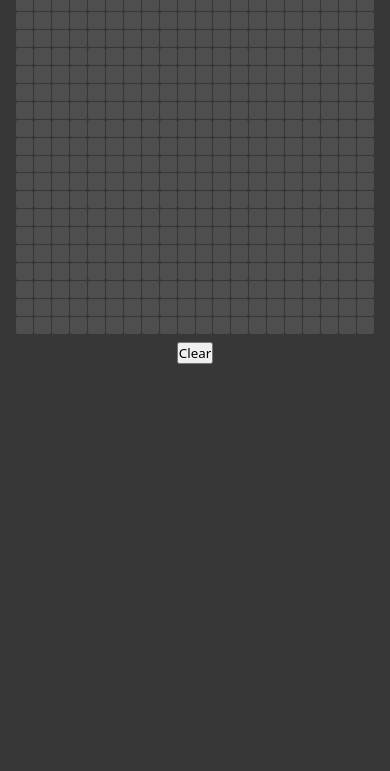
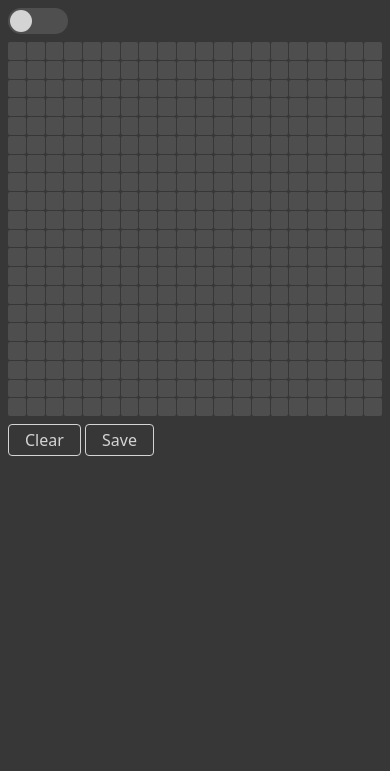
Before and after one commit to uditme/neural-digit-visualizer, a plain HTML site: page index.html in a window 390 px wide. Shown: the part 73-844 px from the top of the page. Drawn offline with Linux system fonts and the light colour scheme.

Commit message:
Add data collection basic structure

```diff
--- a/index.html
+++ b/index.html
@@ -9,9 +9,31 @@
 	</head>
 	<body>
 		<section class="main-section">
-			<h1>Neural Digit Visualizer</h1>
+			<h1 class="header-title">Neural Digit Visualizer</h1>
+			<div class="control-header">
+				<div class="control-data-collection">
+					<label
+						for="toggle-data-collection-mode"
+						class="toggle-data-collection-container"
+						id="toggle-data-collection-container"
+						title="Toggle data collection mode"
+					>
+						<input type="checkbox" id="toggle-data-collection-mode" hidden />
+					</label>
+					<input
+						type="number"
+						min="0"
+						max="9"
+						maxlength="1"
+						placeholder="The number to predict:"
+					/>
+				</div>
+			</div>
 			<div class="image-grid-container"></div>
-			<button class="clear-grid" id="clear-grid">Clear</button>
+			<div class="footer-buttons">
+				<button class="button clear-grid" id="clear-grid">Clear</button>
+				<button class="button save-example" id="save-example">Save</button>
+			</div>
 		</section>
 	</body>
 </html>
--- a/style.css
+++ b/style.css
@@ -5,6 +5,7 @@
     --color_grd: rgba(212, 212, 212, 0.40);
     --color_trs: rgba(212, 212, 212, 0.15);
     --red_color: #FF000F;
+    --brand_color: rgb(20, 137, 78);
 }
 
 * {
@@ -27,8 +28,80 @@ body {
     justify-content: center;
     gap: .5rem;
 
+    .header-title {
+        text-align: center;
+        margin-block: 1rem;
+    }
+
+    .control-header {
+        width: 100%;
+        max-width: 500px;
+
+        .control-data-collection {
+            display: flex;
+            align-items: center;
+            gap: .5rem;
+
+            .toggle-data-collection-container {
+                cursor: pointer;
+                width: 60px;
+                height: 26px;
+                border-radius: 13px;
+                background: var(--color_trs);
+                transition: .3s ease-in-out;
+                position: relative;
+
+                &::after {
+                    position: absolute;
+                    content: "";
+                    top: 2px;
+                    left: 2px;
+                    transition: .3s ease-in-out;
+
+                    height: 22px;
+                    aspect-ratio: 1;
+                    border-radius: 50%;
+                    background: var(--color);
+                }
+
+                &:has(input[type="checkbox"]:checked) {
+                    background: var(--brand_color);
+
+                    &::after {
+                        transform: translateX(34px);
+                    }
+                }
+            }
+
+            input[type="number"] {
+                display: none;
+
+                width: 100%;
+                border: 0;
+                outline: none;
+                padding-left: .25rem;
+                padding-block: .125rem;
+                background: var(--color_trs);
+                color: var(--color);
+                font-size: 1rem;
+
+                &::placeholder {
+                    user-select: none;
+                    color: var(--color);
+                    font-size: 1rem;
+                }
+            }
+
+            &:has(input[type="checkbox"]:checked) {
+                input[type="number"] {
+                    display: block;
+                }
+            }
+        }
+    }
+
     .image-grid-container {
-        width: calc(100% - 1rem);
+        width: 100%;
         max-width: 500px;
 
         display: grid;
@@ -47,4 +120,26 @@ body {
             }
         }
     }
+
+    .footer-buttons {
+        width: 100%;
+        max-width: 500px;
+
+        .button {
+            background: transparent;
+            color: var(--color);
+            border: 1px solid currentColor;
+            outline: none;
+            padding: .25rem 1rem;
+            border-radius: 4px;
+            font-size: 1rem;
+            cursor: pointer;
+            transition: .2s;
+
+            &:hover {
+                background: var(--color);
+                color: var(--back);
+            }
+        }
+    }
 }
```
